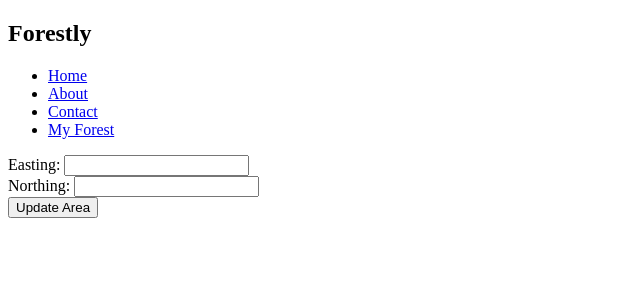
After one commit to x-link-x/forestly, a Flask app: template templates/areas/edit.html in a window 1280 px wide. The commit adds this page. Shown: the top 300 px of the page, without its empty margins (0-640 px from the left). Run offline with Flask 2, Linux system fonts and the light colour scheme; the template is opened without the code that fills it, so the values that code supplies are empty.

Commit message:
added edit route for area

```diff
--- a/controllers/areas_controller.py
+++ b/controllers/areas_controller.py
@@ -27,10 +27,10 @@ def create_area():
 @areas_blueprint.route("/areas/<id>")
 def show_area(id):
     area = area_repository.select(id)
-    trees = area_repository.trees()
+    trees = area_repository.trees(area)
     return render_template("areas/show.html", area=area, trees=trees)
 
 @areas_blueprint.route("/areas/<id>/edit")
 def edit_area(id):
     area = area_repository.select(id)
-    return render_template("areas/edit.html")
+    return render_template("areas/edit.html", area=area)
--- /dev/null
+++ b/templates/areas/edit.html
@@ -0,0 +1,19 @@
+{% extends 'base.html' %}
+{% block content %}
+
+<form action="/areas/{{area.id}}" method="POST">
+
+    <div>
+        <label for="easting">Easting:</label>
+        <input id="easting" type="number" value="{{area.easting}}" name="easting" required>
+    </div>
+    <div>
+        <label for="northing">Northing:</label>
+        <input id="northing" type="number" value="{{area.northing}}" name="northing" required>
+    </div>
+
+    <button type="submit">Update Area</button>
+
+</form>
+
+{% endblock content %}
--- a/templates/areas/index.html
+++ b/templates/areas/index.html
@@ -11,7 +11,7 @@
 <div id="areas-container">
     <ul>
         {% for area in areas %}
-        <li><a href="#">Grid Reference: {{area.get_grid_reference()}}</a></li>
+        <li><a href="/areas/{{area.id}}">Grid Reference: {{area.get_grid_reference()}}</a></li>
         <li><form action="#" method="POST"><button>Delete</button></form></li>
         {% endfor %}
 
```
Also changed, not shown: templates/areas/show.html (+6 -4 lines).
